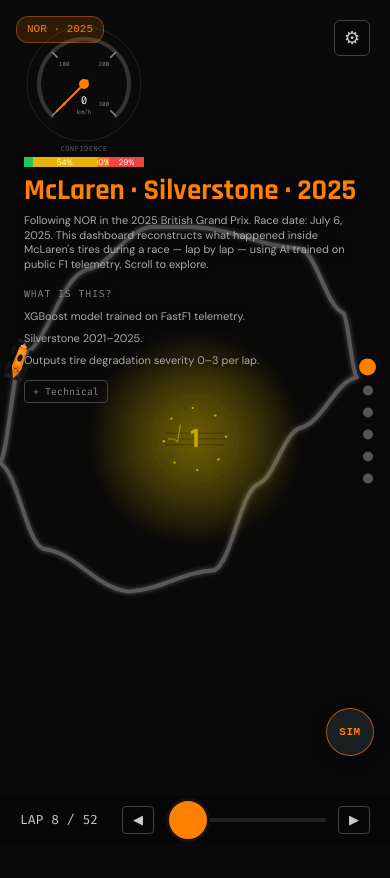
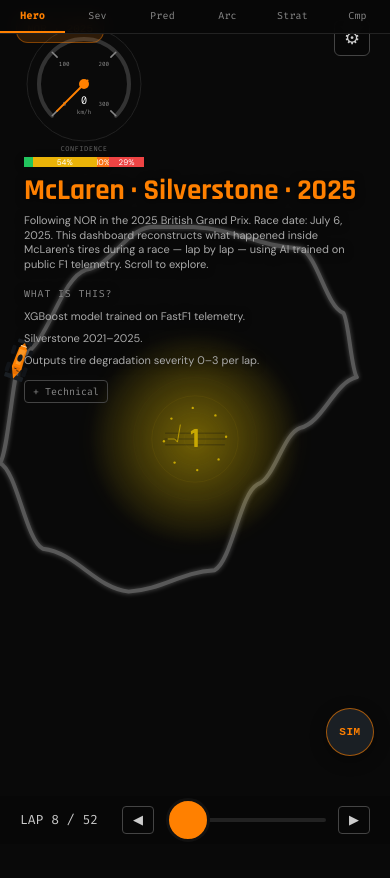
Before and after one commit to Hussain-coder-eng/LatentLap-AI, a Next.js app in the folder dashboard/: page / in a window 390 px wide. Shown: the top 878 px of the page. Built offline with nearby package versions, Linux system fonts and the light colour scheme.

Commit message:
feat: [US-001] - Move chapter nav dots to bottom rail with hover labels

```diff
--- a/dashboard/app/components/ChapterDots.tsx
+++ b/dashboard/app/components/ChapterDots.tsx
@@ -1,6 +1,9 @@
 'use client'
 
+import { useNarrowViewport } from '../../lib/useNarrowViewport'
+
 const CHAPTER_NAMES = ['Hero', 'Severity', 'Predictors', 'Race Arc', 'Strategy', 'Compare'] as const
+const CHAPTER_NAMES_SHORT = ['Hero', 'Sev', 'Pred', 'Arc', 'Strat', 'Cmp'] as const
 
 interface ChapterDotsProps {
   activeChapter: number
@@ -8,23 +11,86 @@
 }
 
 export default function ChapterDots({ activeChapter, onSelect }: ChapterDotsProps) {
+  const isMobile = useNarrowViewport()
+
+  // Mobile: horizontal segmented control at top of viewport
+  if (isMobile) {
+    return (
+      <div
+        style={{
+          position: 'fixed',
+          top: 0,
+          left: 0,
+          right: 0,
+          zIndex: 300,
+          display: 'flex',
+          flexDirection: 'row',
+          background: 'rgba(8,8,8,0.92)',
+          backdropFilter: 'blur(8px)',
+          borderBottom: '1px solid #222',
+          pointerEvents: 'auto',
+        }}
+        aria-label="Chapter navigation"
+        role="tablist"
+      >
+        {CHAPTER_NAMES.map((name, i) => (
+          <button
+            key={i}
+            role="tab"
+            aria-selected={activeChapter === i}
+            aria-label={`Chapter ${i + 1}: ${name}`}
+            onClick={() => onSelect(i)}
+            style={{
+              flex: 1,
+              padding: '8px 2px',
+              background: 'transparent',
+              border: 'none',
+              borderBottom: activeChapter === i ? '2px solid #FF8000' : '2px solid transparent',
+              color: activeChapter === i ? '#FF8000' : '#888',
+              fontFamily: "'Fira Code', monospace",
+              fontSize: 10,
+              fontWeight: activeChapter === i ? 700 : 400,
+              cursor: 'pointer',
+              transition: 'color 0.2s, border-color 0.2s',
+              whiteSpace: 'nowrap',
+              letterSpacing: '0.02em',
+            }}
+          >
+            {CHAPTER_NAMES_SHORT[i]}
+          </button>
+        ))}
+      </div>
+    )
+  }
+
+  // Desktop: horizontal dot rail above scrubber (scrubber is 48px, rail sits at bottom: 56px)
   return (
     <div
       style={{
         position: 'fixed',
-        right: 16,
-        top: '50%',
-        transform: 'translateY(-50%)',
+        bottom: 56,
+        left: '50%',
+        transform: 'translateX(-50%)',
         zIndex: 300,
         display: 'flex',
-        flexDirection: 'column',
-        gap: 12,
+        flexDirection: 'row',
+        gap: 16,
         alignItems: 'center',
+        background: 'rgba(8,8,8,0.72)',
+        backdropFilter: 'blur(8px)',
+        borderRadius: 24,
+        padding: '8px 20px',
+        border: '1px solid rgba(255,255,255,0.06)',
+        pointerEvents: 'auto',
       }}
+      aria-label="Chapter navigation"
+      role="tablist"
     >
       {CHAPTER_NAMES.map((name, i) => (
         <button
           key={i}
+          role="tab"
+          title={name}
           onClick={() => onSelect(i)}
           aria-label={`Chapter ${i + 1} of 6: ${name}`}
           aria-current={activeChapter === i ? 'true' : undefined}
@@ -37,7 +103,7 @@
             cursor: 'pointer',
             padding: 0,
             transform: activeChapter === i ? 'scale(1.3)' : 'scale(1)',
-            transition: 'background 0.2s, transform 0.2s',
+            transition: 'background 0.2s, transform 0.2s, width 0.2s, height 0.2s',
             flexShrink: 0,
           }}
         />
```
